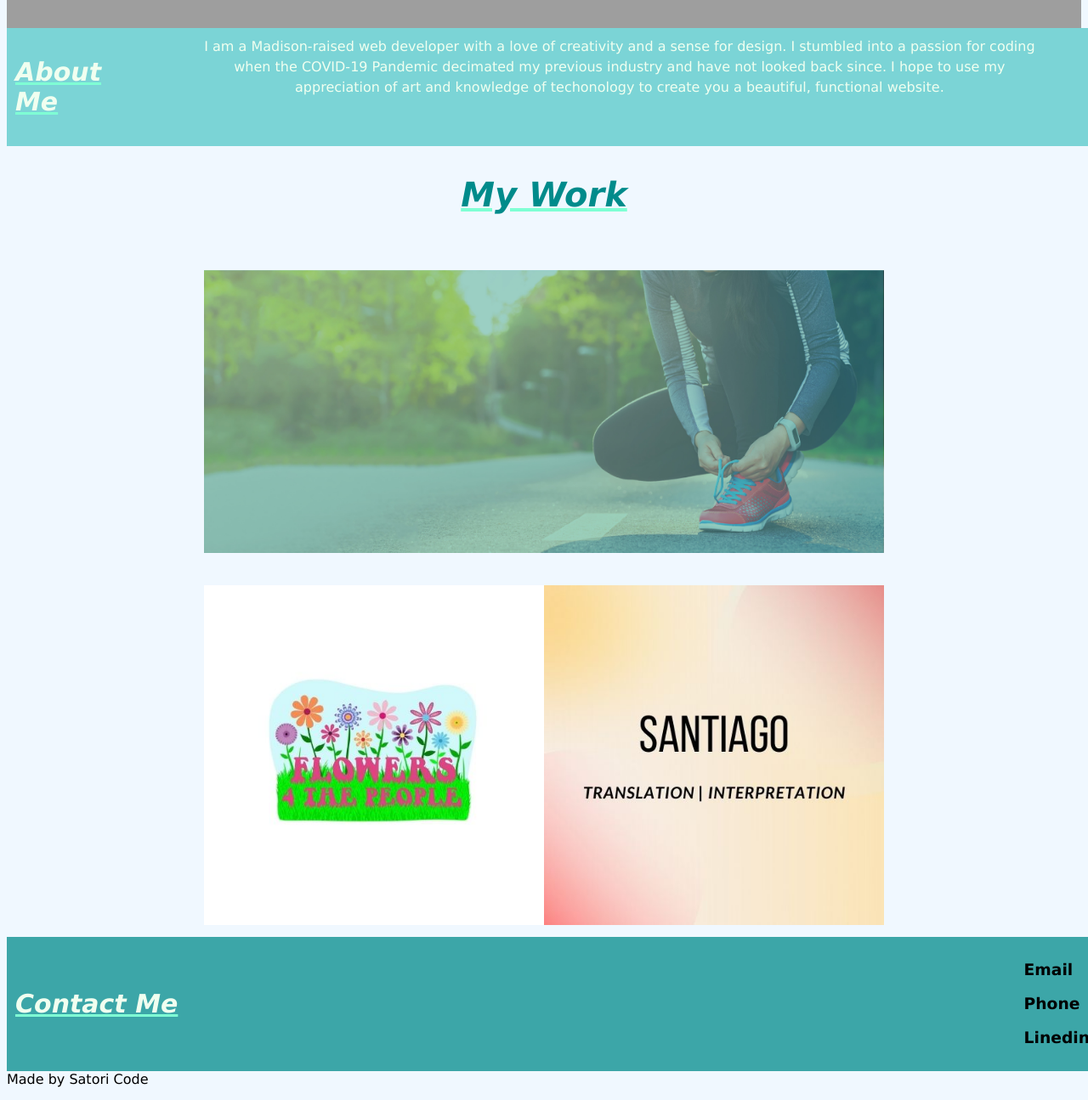
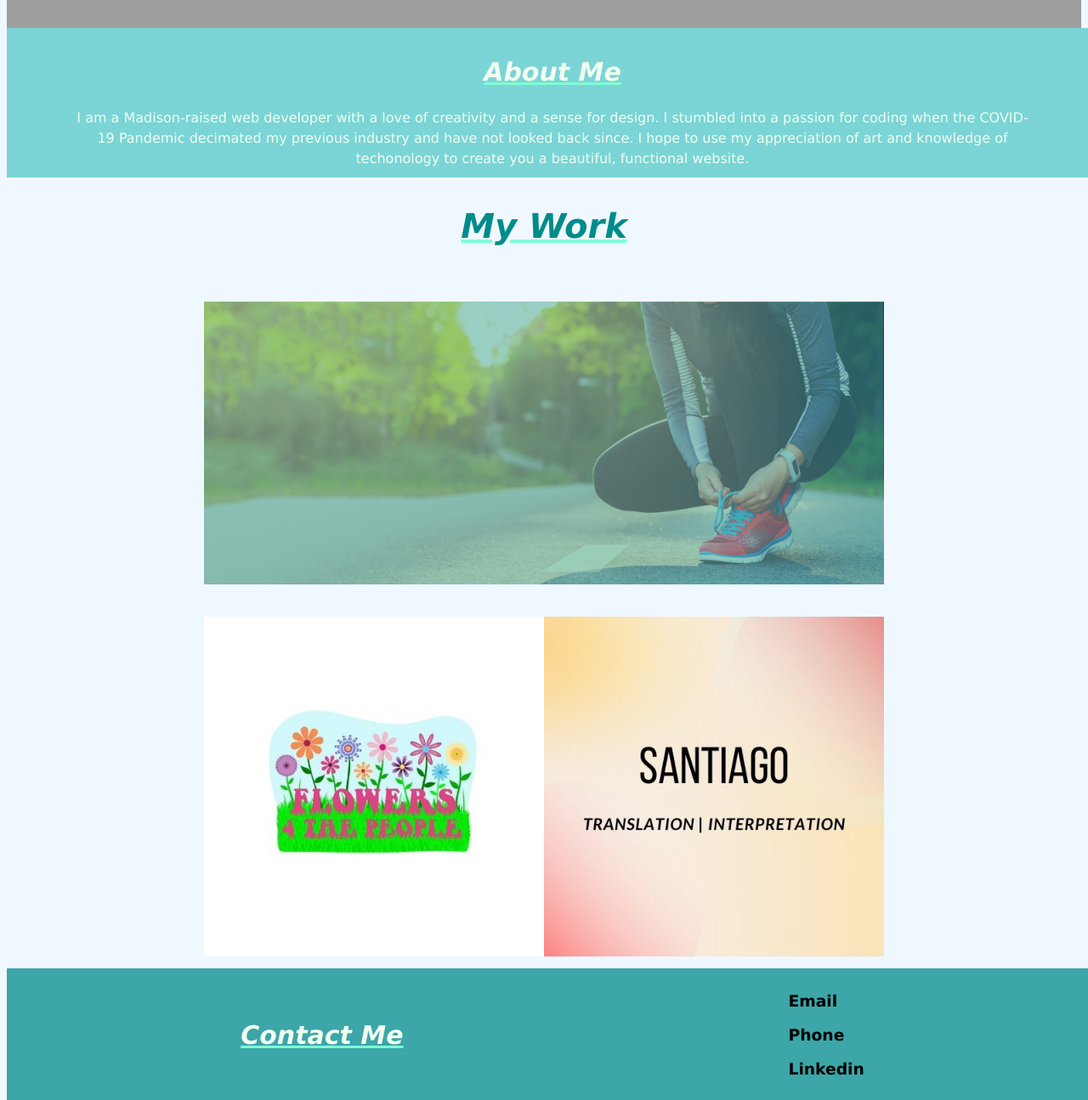
Before and after one commit to msatori/my-portfolio, a plain HTML site: page index.html in a window 1280 px wide. Shown: the part 520-1815 px from the top of the page at 85% size. Drawn offline with Linux system fonts and the light colour scheme; grey boxes are pictures that could not be loaded.

Commit message:
changed about me layout

```diff
--- a/assets/css/style.css
+++ b/assets/css/style.css
@@ -97,6 +97,13 @@ header nav ul li a:hover {
     width: 30%;
 }
 
+.me {
+    display: flex;
+    justify-content: center;
+    width: 100%;
+    position: relative;
+}
+
 .work-title {
     font-style: italic;
     color: #008B8B;
@@ -108,14 +115,14 @@ header nav ul li a:hover {
 }
 
 .about {
-    display: flex;
-    justify-content: center;
     background-color: rgba(85, 201, 201, 0.75);
     width: 100%;
     padding: 10px;
 }
 
 .about-me p {
+    display: flex;
+    justify-content: space-around;
     line-height: 1.5;
     width: 90%;
     margin:0 auto;
@@ -182,14 +189,14 @@ header nav ul li a:hover {
  }
 
  .img-link:hover {
-     flex-wrap: wrap;
-    border: 5px solid rgba(0,0,0, .5);
+    flex-wrap: wrap;
+    border: 7px solid rgba(0,0,0, .5);
  }
 
 /*Contact Me*/
     .contact {
     display: flex;
-    justify-content: space-between;
+    justify-content: space-evenly;
     background-color: rgba(0, 139,139, .75);
     padding: 10px;
     width: 100%;
@@ -201,5 +208,7 @@ header nav ul li a:hover {
 /*Start Footer Styles*/
 
 .footer {
+    background-color: rgba(85, 201, 201, 0.75;
+}
 
-}
+/*MEDIA QUERIES*/
--- a/index.html
+++ b/index.html
@@ -38,7 +38,7 @@
 </section>
 <!--Start About Me-->
 <section class="about">
-    <h2 class="section-title">About Me</h2>
+    <h2 class="section-title me">About Me</h2>
     <div class="about-me">
     <div>
     <p>
@@ -73,14 +73,21 @@
 <section class="contact">
     <h2 class="section-title"> Contact Me</h2>
     <div class="contact-info">
+        <div>
         <h3>Email</h3>
+    </div>
+    <div>
         <h3>Phone</h3>
-        <h3>Linedin</h3>
+    </div>
+    <div>
+
+    </div>
+        <h3>Linkedin</h3>
     </div>
 </section>
 
 </body>
 
 <footer>
-        Made by Satori Code
+       Made by Satori Code
 </footer>
```
